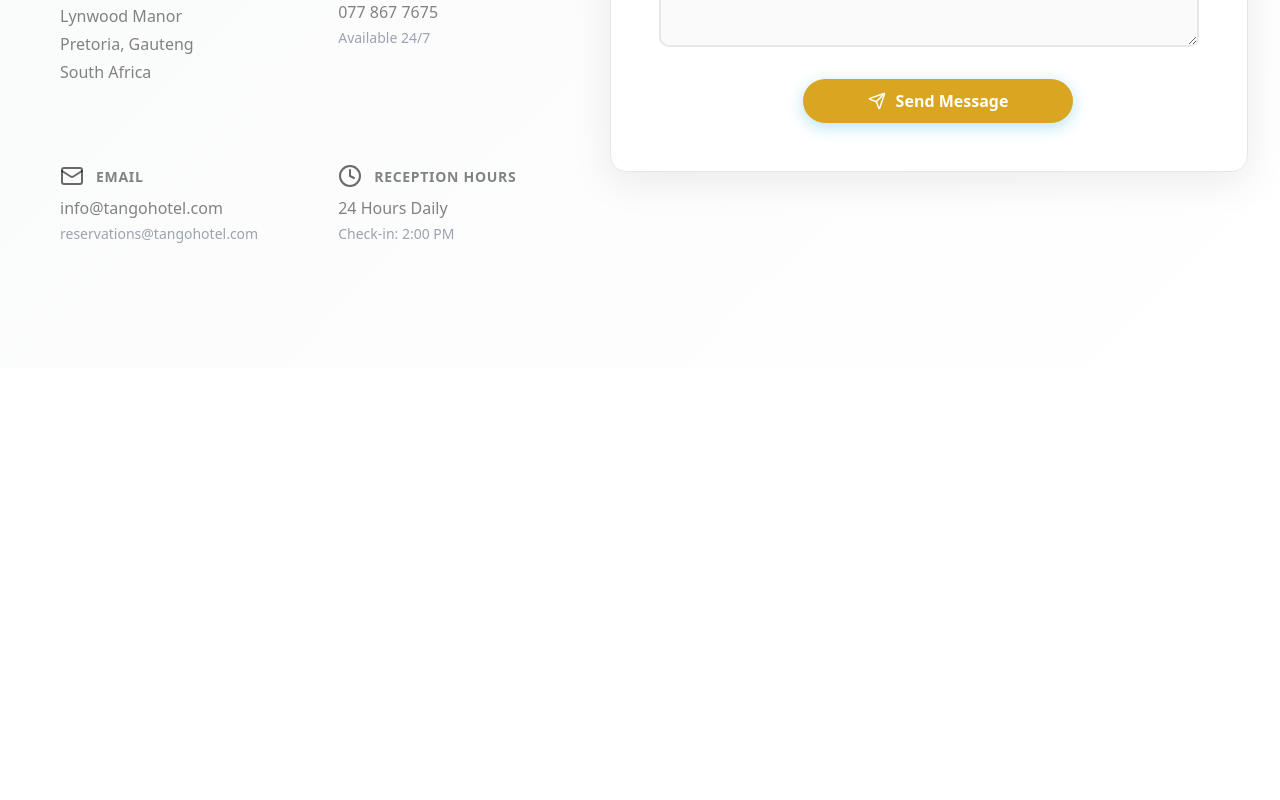
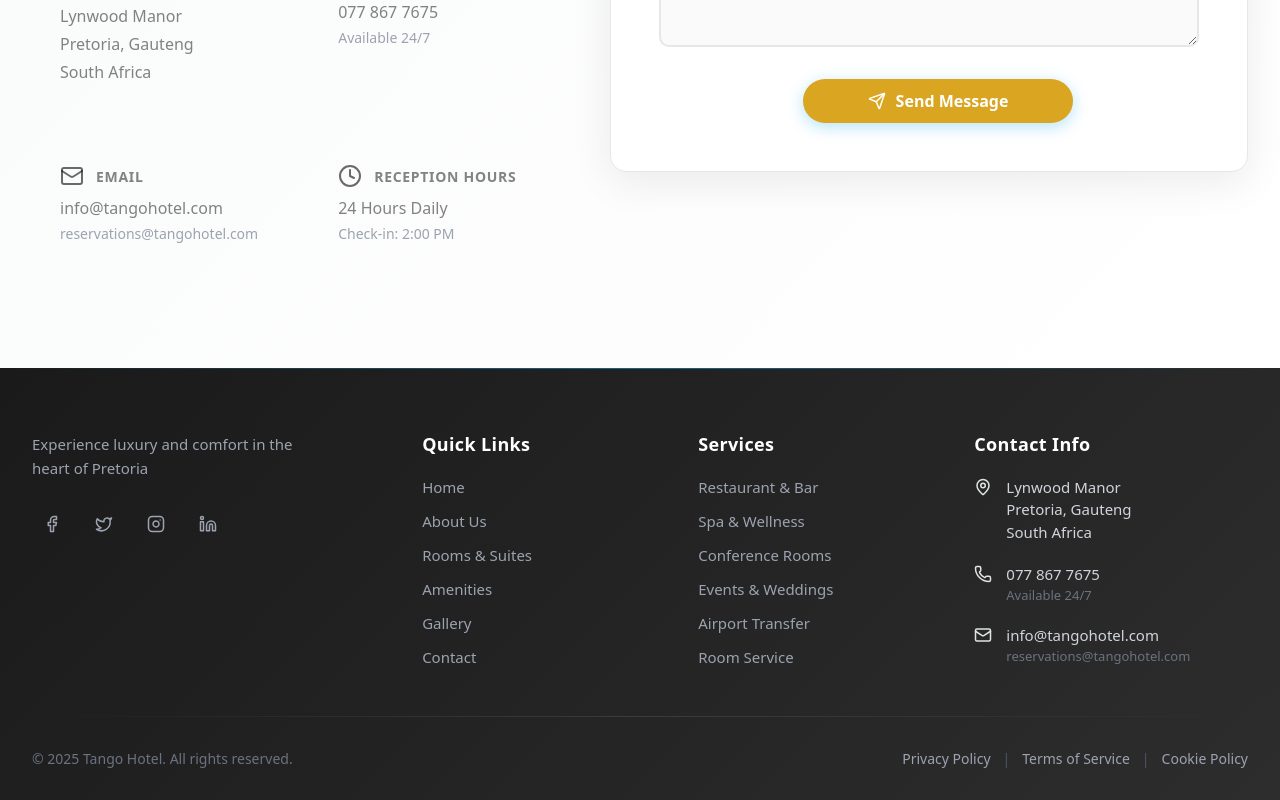
Before and after one commit to JanKokobane/hotel-tango-app, a React (Vite) app: page / in a window 1280 px wide. Shown: the part 4244-5044 px from the top of the page. Before the commit the page ends 4612 px from the top, so only its background shows below. Built offline with nearby package versions, Linux system fonts and the light colour scheme.

Commit message:
added styling for footer feature

```diff
--- a/src/App.tsx
+++ b/src/App.tsx
@@ -10,6 +10,7 @@ import BlogWinePairing from './Components/NewsEvents/Blog/BlogWinePairing';
 import BlogHiddenGems from './Components/NewsEvents/Blog/BlogHiddenGems';
 import AboutUs from './Components/AboutUs/AboutUs'
 import ContactUs from './Components/ContactUs/ContactUs'
+import Footer from './Components/Footer/Footer'
 
 function App() {
   return (
@@ -26,6 +27,7 @@ function App() {
               <LatestNewsEvents />
               <AboutUs />
               <ContactUs />
+              <Footer />
             </>
           }
         />
--- /dev/null
+++ b/src/Components/Footer/Footer.module.css
@@ -0,0 +1,271 @@
+.footer {
+  background: linear-gradient(135deg, #1a1a1a 0%, #2d2d2d 100%);
+  color: #ffffff;
+  padding: 4rem 0 2rem;
+  position: relative;
+  overflow: hidden;
+}
+
+.footer::before {
+  content: '';
+  position: absolute;
+  top: 0;
+  left: 0;
+  right: 0;
+  height: 1px;
+  background: linear-gradient(90deg, transparent, rgba(14, 165, 233, 0.5), transparent);
+}
+
+.container {
+  max-width: 1400px;
+  margin: 0 auto;
+  padding: 0 2rem;
+}
+
+.topSection {
+  display: grid;
+  grid-template-columns: 1.5fr 1fr 1fr 1.2fr;
+  gap: 3rem;
+  margin-bottom: 3rem;
+}
+
+.brandColumn {
+  display: flex;
+  flex-direction: column;
+  gap: 1rem;
+}
+
+.brandName {
+  font-size: 2.5rem;
+  font-weight: 700;
+  color: #ffffff;
+  margin: 0;
+  letter-spacing: 0.1em;
+  background: linear-gradient(135deg, #ffffff 0%, #0ea5e9 100%);
+  -webkit-background-clip: text;
+  -webkit-text-fill-color: transparent;
+  background-clip: text;
+}
+
+.brandTagline {
+  font-size: 0.9375rem;
+  color: #9ca3af;
+  line-height: 1.6;
+  margin: 0;
+  max-width: 280px;
+}
+
+.socialLinks {
+  display: flex;
+  gap: 0.75rem;
+  margin-top: 0.5rem;
+}
+
+.socialLink {
+  width: 40px;
+  height: 40px;
+  border-radius: 8px;
+  display: flex;
+  align-items: center;
+  justify-content: center;
+  transition: all 0.3s ease;
+  color: #9ca3af;
+}
+
+.socialLink:hover {
+  background: goldenrod;
+  border-color: goldenrod;
+  border-radius: 50px;
+  color: white;
+  transform: translateY(-3px);
+}
+
+.socialIcon {
+  width: 18px;
+  height: 18px;
+}
+
+.linksColumn,
+.contactColumn {
+  display: flex;
+  flex-direction: column;
+  gap: 1.25rem;
+}
+
+.columnTitle {
+  font-size: 1.125rem;
+  font-weight: 600;
+  color: #ffffff;
+  margin: 0;
+  letter-spacing: 0.02em;
+}
+
+.linksList {
+  list-style: none;
+  padding: 0;
+  margin: 0;
+  display: flex;
+  flex-direction: column;
+  gap: 0.75rem;
+}
+
+.link {
+  color: #9ca3af;
+  text-decoration: none;
+  font-size: 0.9375rem;
+  transition: all 0.2s ease;
+  display: inline-block;
+}
+
+.link:hover {
+  color: goldenrod;
+  transform: translateX(4px);
+}
+
+.contactInfo {
+  display: flex;
+  flex-direction: column;
+  gap: 1.25rem;
+}
+
+.contactItem {
+  display: flex;
+  gap: 0.875rem;
+  align-items: start;
+}
+
+.contactIcon {
+  width: 18px;
+  height: 18px;
+  color: #e0e3e4;
+  flex-shrink: 0;
+  margin-top: 2px;
+}
+
+.contactText {
+  font-size: 0.9375rem;
+  color: #d1d5db;
+  margin: 0;
+  line-height: 1.5;
+}
+
+.contactTextSmall {
+  font-size: 0.8125rem;
+  color: #6b7280;
+  margin: 0;
+  line-height: 1.4;
+}
+
+.divider {
+  height: 1px;
+  background: linear-gradient(90deg, transparent, rgba(255, 255, 255, 0.1), transparent);
+  margin: 2rem 0;
+}
+
+.bottomSection {
+  display: flex;
+  justify-content: space-between;
+  align-items: center;
+  flex-wrap: wrap;
+  gap: 1rem;
+}
+
+.copyright {
+  font-size: 0.875rem;
+  color: #6b7280;
+  margin: 0;
+}
+
+.legalLinks {
+  display: flex;
+  align-items: center;
+  gap: 0.75rem;
+  flex-wrap: wrap;
+}
+
+.legalLink {
+  font-size: 0.875rem;
+  color: #9ca3af;
+  text-decoration: none;
+  transition: color 0.2s ease;
+}
+
+.legalLink:hover {
+  color: #a4a8aa;
+}
+
+.separator {
+  color: #4b5563;
+  font-size: 0.875rem;
+}
+
+@media (max-width: 1024px) {
+  .topSection {
+    grid-template-columns: repeat(2, 1fr);
+    gap: 2.5rem;
+  }
+
+  .brandColumn {
+    grid-column: 1 / -1;
+  }
+}
+
+@media (max-width: 768px) {
+  .footer {
+    padding: 3rem 0 1.5rem;
+  }
+
+  .container {
+    padding: 0 1.5rem;
+  }
+
+  .topSection {
+    grid-template-columns: 1fr;
+    gap: 2rem;
+  }
+
+  .brandColumn {
+    grid-column: auto;
+  }
+
+  .brandName {
+    font-size: 2rem;
+  }
+
+  .bottomSection {
+    flex-direction: column;
+    text-align: center;
+    gap: 1rem;
+  }
+
+  .legalLinks {
+    justify-content: center;
+  }
+}
+
+@media (max-width: 480px) {
+  .footer {
+    padding: 2rem 0 1rem;
+  }
+
+  .container {
+    padding: 0 1rem;
+  }
+
+  .topSection {
+    gap: 1.5rem;
+  }
+
+  .brandName {
+    font-size: 1.75rem;
+  }
+
+  .socialLinks {
+    gap: 0.5rem;
+  }
+
+  .socialLink {
+    width: 36px;
+    height: 36px;
+  }
+}
--- a/src/Components/Footer/Footer.tsx
+++ b/src/Components/Footer/Footer.tsx
@@ -1,45 +1,101 @@
-
 import React from 'react';
-import { Text } from "../Text/Text";
+import { Facebook, Twitter, Instagram, Linkedin, MapPin, Phone, Mail } from 'lucide-react';
+import styles from './Footer.module.css';
 
 const Footer: React.FC = () => {
   return (
-    <footer>
-      <div>
-        <div>
-          <Text variant="h2">TANGO</Text>
-          <div>
-            <a href="#">Facebook</a>
-            <a href="#">Twitter</a>
-            <a href="#">Instagram</a>
-            <a href="#">LinkedIn</a>
+    <footer className={styles.footer}>
+      <div className={styles.container}>
+        <div className={styles.topSection}>
+          <div className={styles.brandColumn}>
+            <p className={styles.brandTagline}>
+              Experience luxury and comfort in the heart of Pretoria
+            </p>
+            <div className={styles.socialLinks}>
+              <a href="#" className={styles.socialLink} aria-label="Facebook">
+                <Facebook className={styles.socialIcon} />
+              </a>
+              <a href="#" className={styles.socialLink} aria-label="Twitter">
+                <Twitter className={styles.socialIcon} />
+              </a>
+              <a href="#" className={styles.socialLink} aria-label="Instagram">
+                <Instagram className={styles.socialIcon} />
+              </a>
+              <a href="#" className={styles.socialLink} aria-label="LinkedIn">
+                <Linkedin className={styles.socialIcon} />
+              </a>
             </div>
           </div>
 
-        <div>
-          <Text variant="h3">Quick Links</Text>
-          <ul>
-            <li><a href="#">Home</a></li>
-            <li><a href="#">About Us</a></li>
-            <li><a href="#">Rooms</a></li>
-            <li><a href="#">Blog</a></li>
-            <li><a href="#">Contact</a></li>
+          <div className={styles.linksColumn}>
+            <h3 className={styles.columnTitle}>Quick Links</h3>
+            <ul className={styles.linksList}>
+              <li><a href="#" className={styles.link}>Home</a></li>
+              <li><a href="#" className={styles.link}>About Us</a></li>
+              <li><a href="#" className={styles.link}>Rooms & Suites</a></li>
+              <li><a href="#" className={styles.link}>Amenities</a></li>
+              <li><a href="#" className={styles.link}>Gallery</a></li>
+              <li><a href="#" className={styles.link}>Contact</a></li>
             </ul>
           </div>
 
+          <div className={styles.linksColumn}>
+            <h3 className={styles.columnTitle}>Services</h3>
+            <ul className={styles.linksList}>
+              <li><a href="#" className={styles.link}>Restaurant & Bar</a></li>
+              <li><a href="#" className={styles.link}>Spa & Wellness</a></li>
+              <li><a href="#" className={styles.link}>Conference Rooms</a></li>
+              <li><a href="#" className={styles.link}>Events & Weddings</a></li>
+              <li><a href="#" className={styles.link}>Airport Transfer</a></li>
+              <li><a href="#" className={styles.link}>Room Service</a></li>
+            </ul>
+          </div>
+
+          <div className={styles.contactColumn}>
+            <h3 className={styles.columnTitle}>Contact Info</h3>
+            <div className={styles.contactInfo}>
+              <div className={styles.contactItem}>
+                <MapPin className={styles.contactIcon} />
                 <div>
-          <Text variant = "h3">Contact Info</Text>
-          <Text variant = "p">123 Luxury Avenue, Downtown</Text>
-          <Text variant = "p">Phone: 27 645 123 4567</Text>
-          <Text variant = "p">Email: info@tangohotels.com</Text>
-        </div>
-<div>
-  <img src="/assets/map.png" alt="Map Icon" />
+                  <p className={styles.contactText}>Lynwood Manor</p>
+                  <p className={styles.contactText}>Pretoria, Gauteng</p>
+                  <p className={styles.contactText}>South Africa</p>
                 </div>
               </div>
 
+              <div className={styles.contactItem}>
+                <Phone className={styles.contactIcon} />
                 <div>
-        <Text variant = "p">©2025 Tango Hotel. All rights reserved | <a href="#">Privacy Policy</a> | <a href="#">Terms of Service</a></Text>
+                  <p className={styles.contactText}>077 867 7675</p>
+                  <p className={styles.contactTextSmall}>Available 24/7</p>
+                </div>
+              </div>
+
+              <div className={styles.contactItem}>
+                <Mail className={styles.contactIcon} />
+                <div>
+                  <p className={styles.contactText}>info@tangohotel.com</p>
+                  <p className={styles.contactTextSmall}>reservations@tangohotel.com</p>
+                </div>
+              </div>
+            </div>
+          </div>
+        </div>
+
+        <div className={styles.divider}></div>
+
+        <div className={styles.bottomSection}>
+          <p className={styles.copyright}>
+            © 2025 Tango Hotel. All rights reserved.
+          </p>
+          <div className={styles.legalLinks}>
+            <a href="#" className={styles.legalLink}>Privacy Policy</a>
+            <span className={styles.separator}>|</span>
+            <a href="#" className={styles.legalLink}>Terms of Service</a>
+            <span className={styles.separator}>|</span>
+            <a href="#" className={styles.legalLink}>Cookie Policy</a>
+          </div>
+        </div>
       </div>
     </footer>
   );
```
Lines whose indentation alone changed are shown as unchanged.
